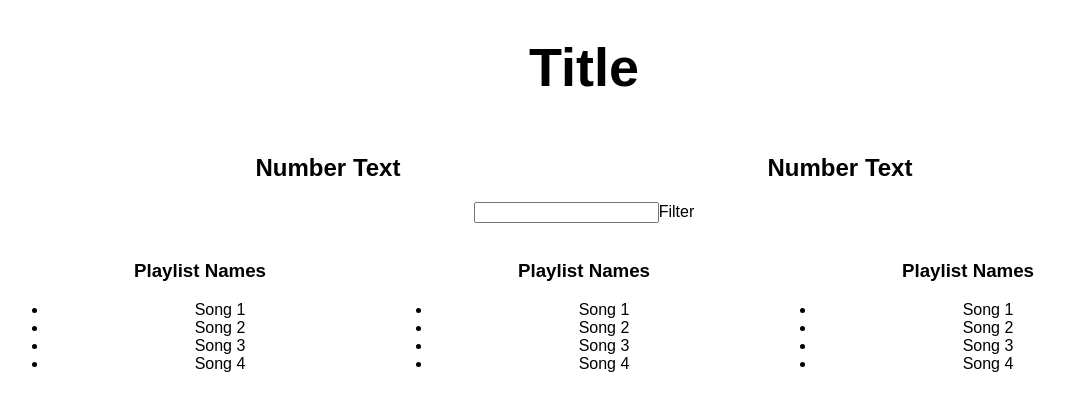
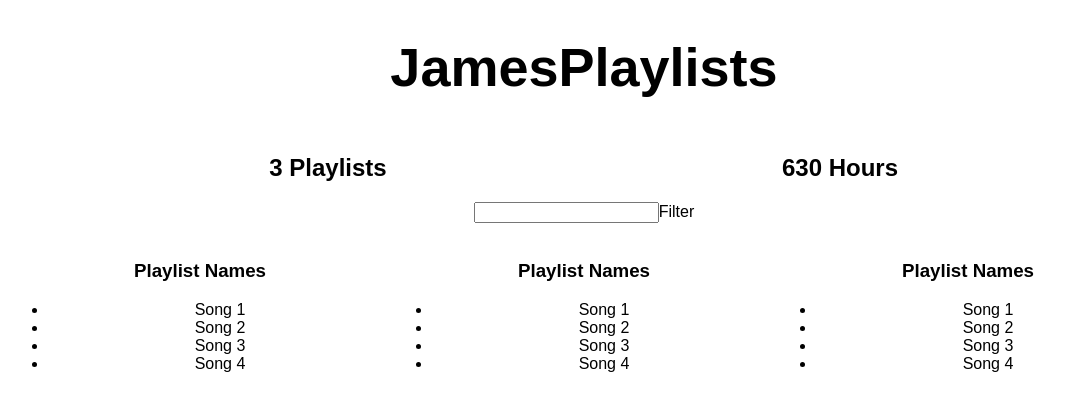
Before and after one commit to jimmymacleod/web-tips-spotify, a React (Create React App) app: page / in a window 1280 px wide. Shown: the top 410 px of the page, without its empty margins (56-1121 px from the left). Built offline with nearby package versions, Linux system fonts and the light colour scheme.

Commit message:
commit fake data

```diff
--- a/src/App.js
+++ b/src/App.js
@@ -5,12 +5,66 @@ import "./App.css";
 let defaultStyle = {
   color: "#fff"
 };
+let fakeServerData = {
+  user: {
+    name: "James",
+    playlists: [
+      {
+        name: "Favourites",
+        songs: [
+          { name: "Nikes", duration: 1234 },
+          { name: "Wish you were here", duration: 2342 },
+          { name: "The less I know the better", duration: 4722 },
+          { name: "Reckoner", duration: 3922 }
+        ]
+      },
+      {
+        name: "New Music",
+        songs: [
+          { name: "Kerala", duration: 1334 },
+          { name: "Gosh", duration: 2652 },
+          { name: "Juicebox", duration: 4232 },
+          { name: "Roitvan", duration: 3122 }
+        ]
+      },
+      {
+        name: "Alternative",
+        songs: [
+          { name: "You only live once", duration: 2334 },
+          { name: "Californication", duration: 3245 },
+          { name: "Cirrus", duration: 4722 },
+          { name: "Break Apart", duration: 3922 }
+        ]
+      }
+    ]
+  }
+};
 
-class Aggregate extends Component {
+class PlaylistsCounter extends Component {
   render() {
     return (
       <div style={{ width: "40%", display: "inline-block" }}>
-        <h2 style={{ color: "#000" }}>Number Text</h2>
+        <h2 style={{ color: "#000" }}>
+          {this.props.playlists.length} Playlists
+        </h2>
+      </div>
+    );
+  }
+}
+
+class HoursCounter extends Component {
+  render() {
+    let allSongs = this.props.playlists.reduce((songs, eachPlaylist) => {
+      return songs.concat(eachPlaylist.songs);
+    }, []);
+    let totalDuration = allSongs.reduce((sum, eachSong) => {
+      return sum + eachSong.duration;
+    }, 0);
+    return (
+      <div style={{ width: "40%", display: "inline-block" }}>
+        <h2 style={{ color: "#000" }}>
+          {Math.round(totalDuration / 60)} Hours
+        </h2>
       </div>
     );
   }
@@ -46,16 +100,38 @@ class Playlist extends Component {
 }
 
 class App extends Component {
+  constructor() {
+    super();
+    this.state = { serverData: {} };
+  }
+
+  componentDidMount() {
+    setTimeout(() => {
+      this.setState({ serverData: fakeServerData });
+    }, 5000);
+  }
+
   render() {
     return (
       <div className="App">
-        <h1>Title</h1>
-        <Aggregate />
-        <Aggregate />
-        <Filter />
-        <Playlist />
-        <Playlist />
-        <Playlist />
+        {this.state.serverData.user ? (
+          <div>
+            <h1>
+              {this.state.serverData.user.name}
+              Playlists
+            </h1>
+            <PlaylistsCounter
+              playlists={this.state.serverData.user.playlists}
+            />
+            <HoursCounter playlists={this.state.serverData.user.playlists} />
+            <Filter />
+            <Playlist />
+            <Playlist />
+            <Playlist />
+          </div>
+        ) : (
+          <h1>Loading....</h1>
+        )}
       </div>
     );
   }
```
